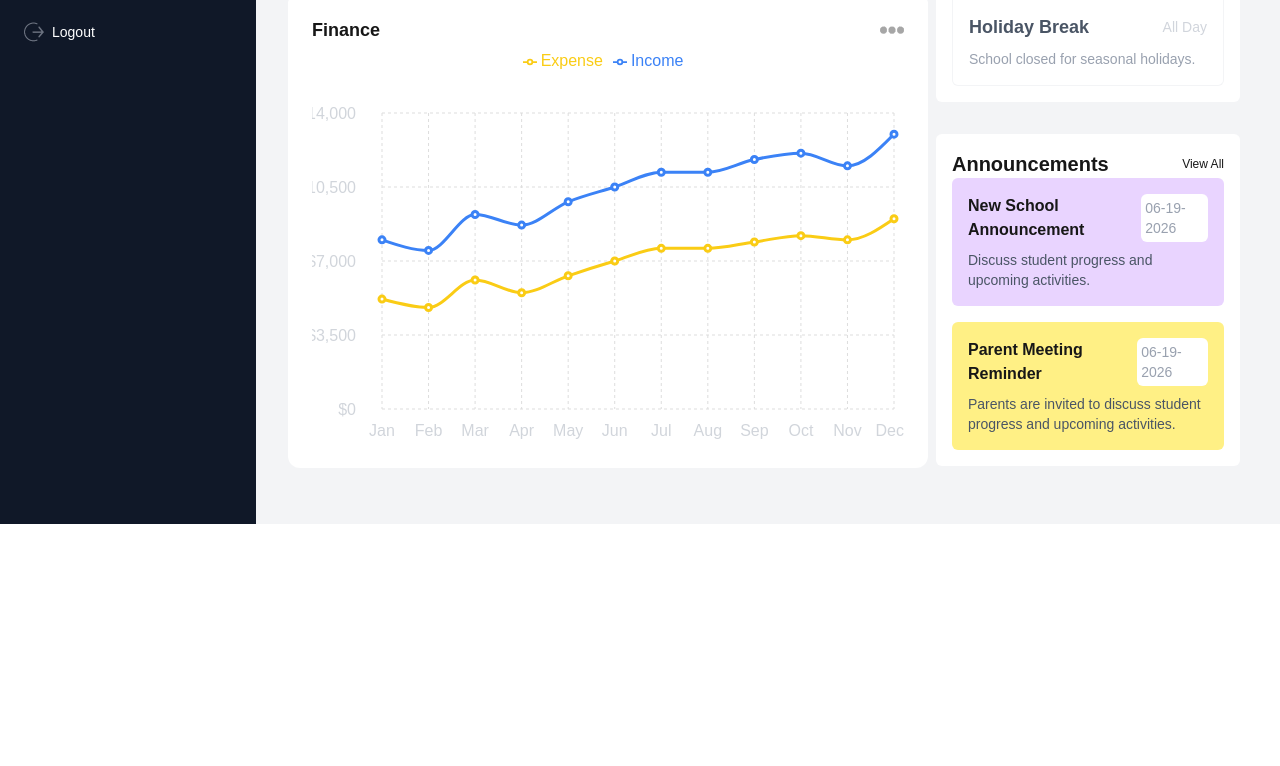
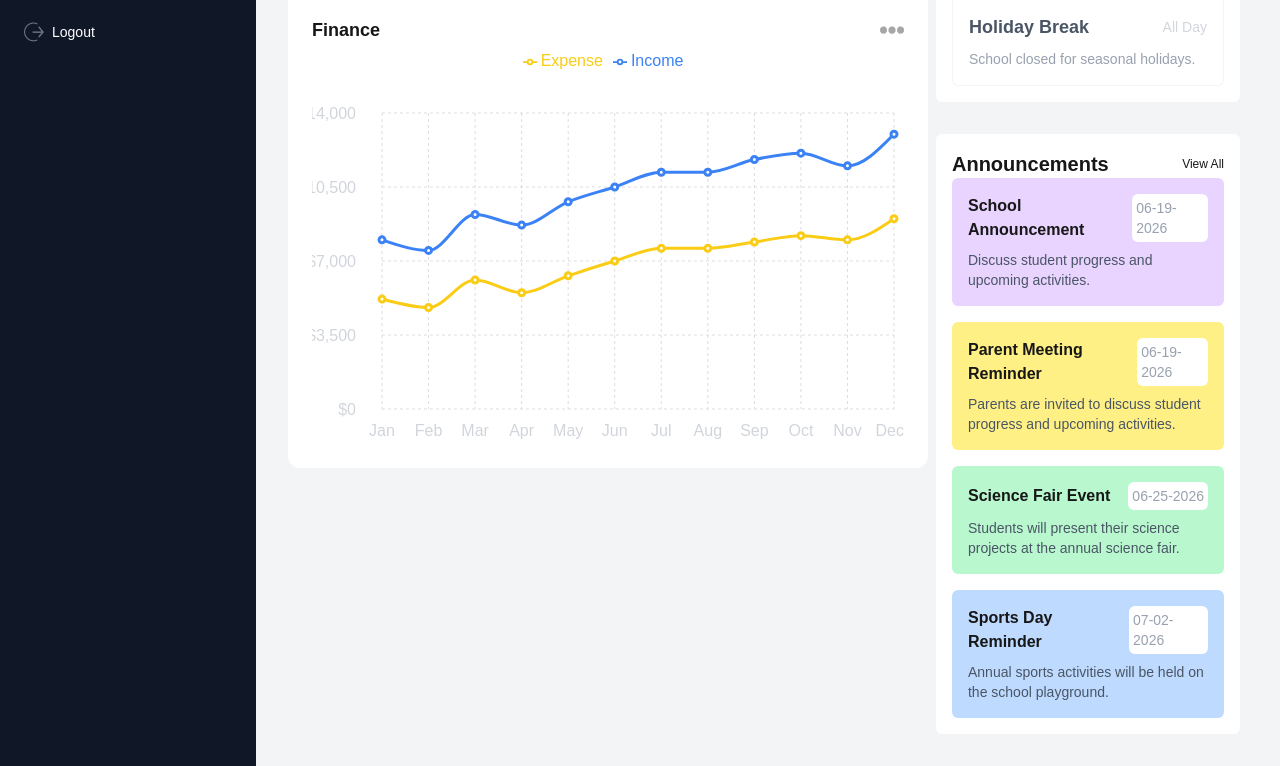
Before and after one commit to rumachoudhury/school-management-dashboard, a Next.js app: page /admin in a window 1280 px wide. Shown: the part 880-1646 px from the top of the page. Before the commit the page ends 1404 px from the top, so only its background shows below. Built offline with nearby package versions, Linux system fonts and the light colour scheme.

Commit message:
Add more announcement cards

```diff
--- a/src/components/Announcements.tsx
+++ b/src/components/Announcements.tsx
@@ -37,10 +37,11 @@ const Announcements = () => {
         </div>
       </div> */}
 
+      {/* School Announcement card */}
       <div className="flex flex-col gap-4">
         <div className="bg-purple-200 rounded-md p-4">
           <div className="flex items-center justify-between">
-            <h2 className="font-semibold">New School Announcement</h2>
+            <h2 className="font-semibold">School Announcement</h2>
 
             <span className="text-sm text-gray-400 bg-white rounded-md px-1 py-1">
               06-19-2026
@@ -66,6 +67,35 @@ const Announcements = () => {
             activities.
           </p>
         </div>
+
+        <div className="bg-green-200 rounded-md p-4">
+          <div className="flex items-center justify-between">
+            <h2 className="font-semibold">Science Fair Event</h2>
+
+            <span className="text-sm text-gray-400 bg-white rounded-md px-1 py-1">
+              06-25-2026
+            </span>
+          </div>
+
+          <p className="text-sm text-gray-600 mt-2">
+            Students will present their science projects at the annual science
+            fair.
+          </p>
+        </div>
+
+        <div className="bg-blue-200 rounded-md p-4">
+          <div className="flex items-center justify-between">
+            <h2 className="font-semibold">Sports Day Reminder</h2>
+
+            <span className="text-sm text-gray-400 bg-white rounded-md px-1 py-1">
+              07-02-2026
+            </span>
+          </div>
+
+          <p className="text-sm text-gray-600 mt-2">
+            Annual sports activities will be held on the school playground.
+          </p>
+        </div>
       </div>
     </div>
   );
```
